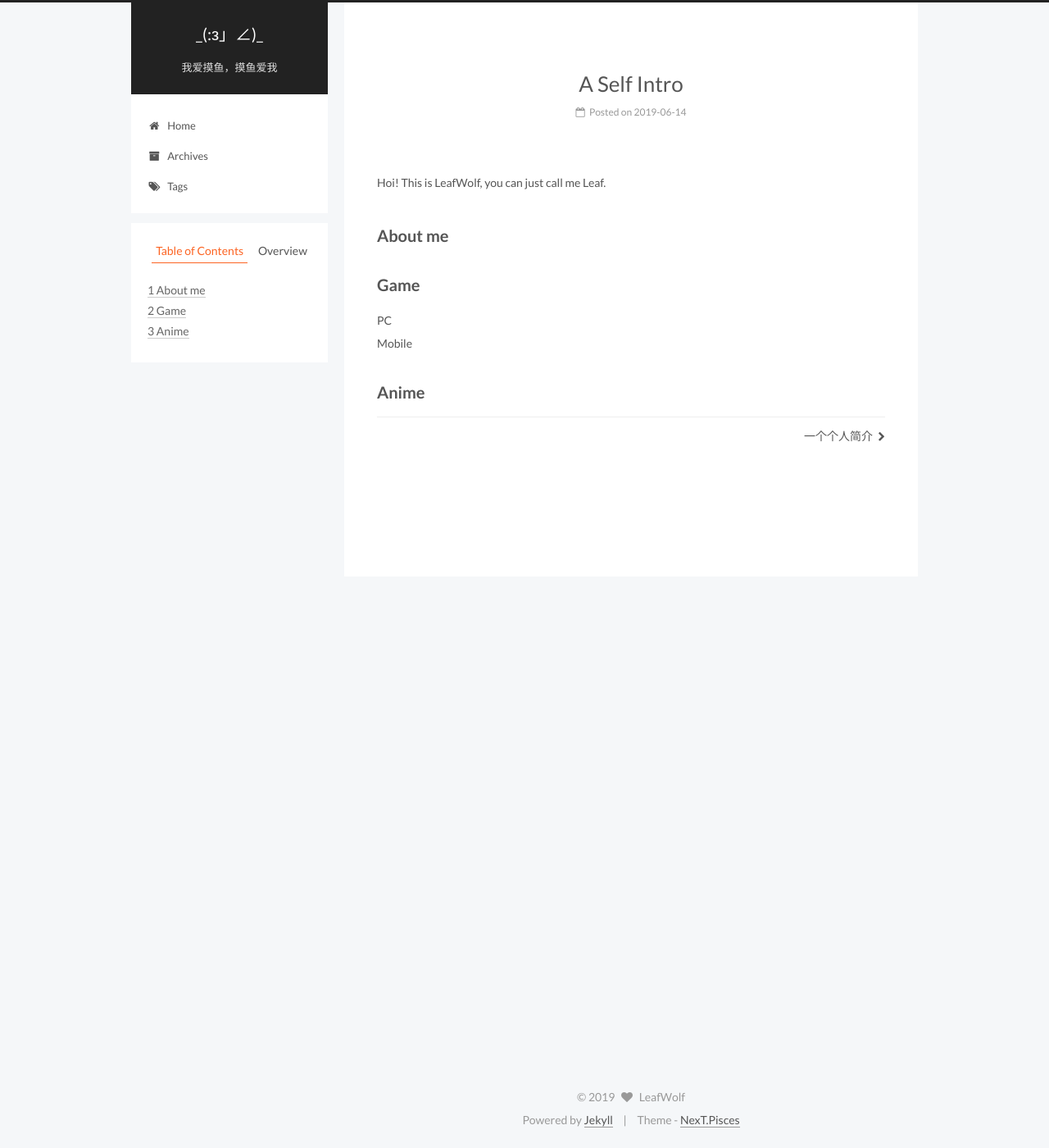
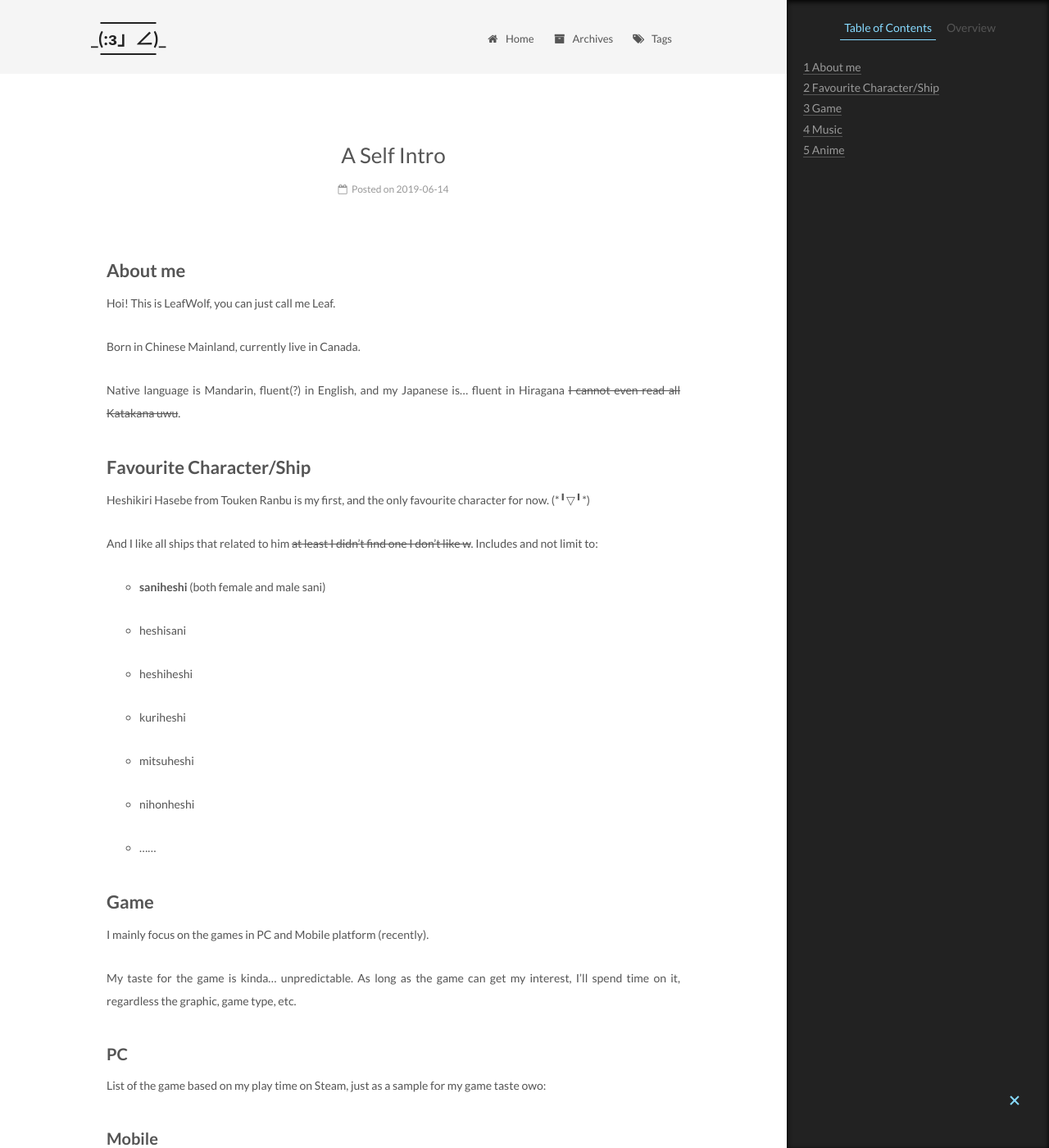
Before and after one commit to ALeafWolf/aleafwolf.github.io, a Jekyll site: the page built from _posts/2019-06-14-self-intro-en.md, in a window 1280 px wide and 1400 px high. Shown: the whole window at 82% size. Built offline with Jekyll 4.4.1, drawn with Linux system fonts in a browser that asks for light colours; some of the changed text lies outside the part shown.

Commit message:
edit en intro

```diff
--- a/_config.yml
+++ b/_config.yml
@@ -152,8 +152,8 @@ menu_icons:
 
 # Schemes
 #scheme: Muse
-#scheme: Mist
-scheme: Pisces
+scheme: Mist
+#scheme: Pisces
 
 
 # ---------------------------------------------------------------
--- a/_posts/2019-06-14-self-intro-en.md
+++ b/_posts/2019-06-14-self-intro-en.md
@@ -1,18 +1,89 @@
 ---
 title: A Self Intro
 ---
+## About me
+
 Hoi! This is LeafWolf, you can just call me Leaf.
 
-## About me
+Born in Chinese Mainland, currently live in Canada.
+
+Native language is Mandarin, fluent(?) in English, and my Japanese is... fluent in Hiragana ~~I cannot even read all Katakana uwu~~.
+
+## Favourite Character/Ship
+
+Heshikiri Hasebe from Touken Ranbu is my first, and the only favourite character for now. (\*╹▽╹*)
+
+And I like all ships that related to him ~~at least I didn't find one I don't like w~~. Includes and not limit to:
+
+* **saniheshi** (both female and male sani)
+
+* heshisani
+
+* heshiheshi
+
+* kuriheshi
+
+* mitsuheshi
+
+* nihonheshi
+
+* ......
+
 
 ## Game
-<details>
-   <summary>PC</summary>
 
-something here
+I mainly focus on the games in PC and Mobile platform (recently).
+
+My taste for the game is kinda... unpredictable. As long as the game can get my interest, I'll spend time on it, regardless the graphic, game type, etc.
+
+### PC
+
+List of the game based on my play time on Steam, just as a sample for my game taste owo:
+
+[steam]: /images/steam-game-list1.png
+
+[steam]: /images/steam-game-list2.png
+
+[steam]: /images/steam-game-list3.png
 
 
-</details>
+### Mobile
+
+#### Arknights
+
+In the CN official server.
+
+[Arknights]: /imges/arknights.png
+
+Currently addicted to this game. Hope the global server can come up soon, then I can find more ppl to discuss about this game w.
+
+#### Touken Ranbu
+
+In JP server.
+
+[Touken Ranbu]: /images/tkrb.png
+
+[hsb]: /images/tkrb-hsb.png
+
+Already max my Hasebe's lv and stats, so I have nothing left to do in this game for now.
+
+#### FGO
+
+In CN server, IOS.
+
+[BGO]: /images/fgo1.png
+
+[BGO]: /images/fgo2.png
+
+Not very active on this right know.
+
+## Music
+
+* **Christina Aguilera**
+* **Kylie Minogue**
+* Florence + the Machine
+* ...
+
 
 <details>
    <summary>Mobile</summary>
```
Also changed, not shown: _posts/images/arknight.png (deleted), _posts/images/tkrb-hsb.png (added), assets/favicon.ico (added), 3 other files.
